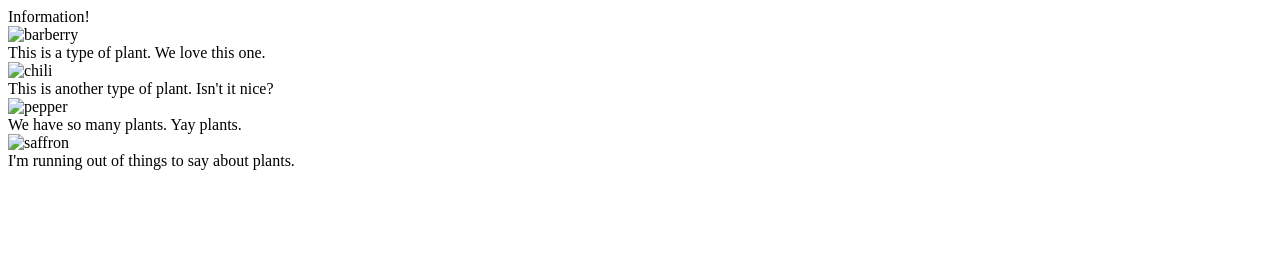
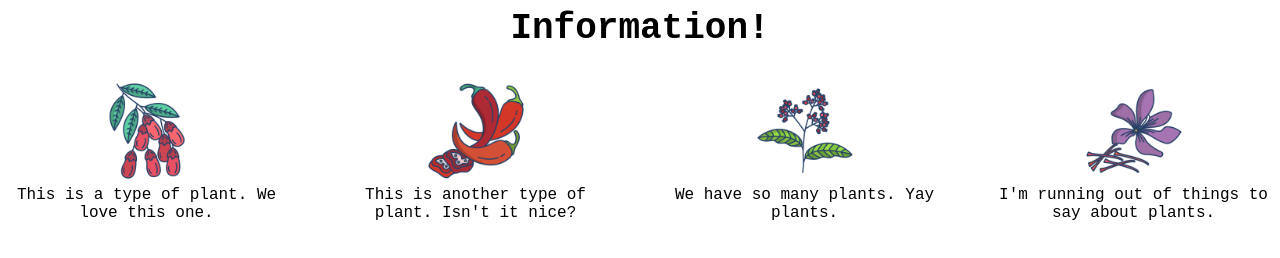
Before and after one commit to Igortpfalcao/Odin-Project, a plain HTML site: page css exercises/flex/flex information/flex-information.html in a window 1280 px wide. Drawn offline with Linux system fonts and the light colour scheme.

Commit message:
entering fourth exercise

```diff
--- a/css exercises/flex/flex information/flex-information.css
+++ b/css exercises/flex/flex information/flex-information.css
@@ -0,0 +1,40 @@
+body {
+    font-family: 'Courier New', Courier, monospace;
+  }
+
+  .page{
+     display:flex;
+     flex-direction: column;
+     gap: 32px;
+     justify-content: center;
+
+  }
+
+  img {
+    width: 100px;
+    height: 100px;
+    flex: auto;
+  }
+
+  .title{
+     font-size: 36px;
+     font-weight: 900;
+     display: inline-block;
+     text-align: center;
+  }
+
+  .content{
+   display: flex;
+   gap: 52px;
+   flex: auto;
+
+  }
+
+  .item{
+   display:flex;
+   flex-direction: column;
+   width: 200px;
+   flex-wrap: wrap;
+   text-align: center;
+   flex: auto;
+  }
--- a/css exercises/flex/flex information/flex-information.html
+++ b/css exercises/flex/flex information/flex-information.html
@@ -8,19 +8,26 @@
     <link rel="stylesheet" href="flex-information.css">
   </head>
   <body>
-    <div class="title">Information!</div>
+    <div class="page">
+      <div class="title">Information!</div>
 
-    <img src="./images/barberry.png" alt="barberry">
-    <div class="text">This is a type of plant. We love this one.</div>
-
-    <img src="./images/chilli.png" alt="chili">
-    <div class="text">This is another type of plant. Isn't it nice?</div>
-
-    <img src="./images/pepper.png" alt="pepper">
-    <div class="text">We have so many plants. Yay plants.</div>
-
-    <img src="./images/saffron.png" alt="saffron">
-    <div class="text">I'm running out of things to say about plants.</div>
-
+      <div class="content">
+        <div class="item">
+          <div class="img"><img src="./images/barberry.png" alt="barberry"></div>
+          <div class="text">This is a type of plant. We love this one.</div>
+        </div>
+        <div class="item">
+          <div class="img"><img src="./images/chilli.png" alt="chili"></div>
+          <div class="text">This is another type of plant. Isn't it nice?</div>
+        </div>
+        <div class="item">
+          <div class="img"><img src="./images/pepper.png" alt="pepper"></div>
+          <div class="text">We have so many plants. Yay plants.</div>
+        </div>
+        <div class="item">
+          <div class="img"><img src="./images/saffron.png" alt="saffron"></div>
+          <div class="text">I'm running out of things to say about plants.</div>
+        </div>
+    </div>
   </body>
 </html>
```
Also changed, not shown: css exercises/flex/flex information/images/barberry.png (added), css exercises/flex/flex information/images/chilli.png (added), css exercises/flex/flex information/images/pepper.png (added), css exercises/flex/flex information/images/saffron.png (added).
